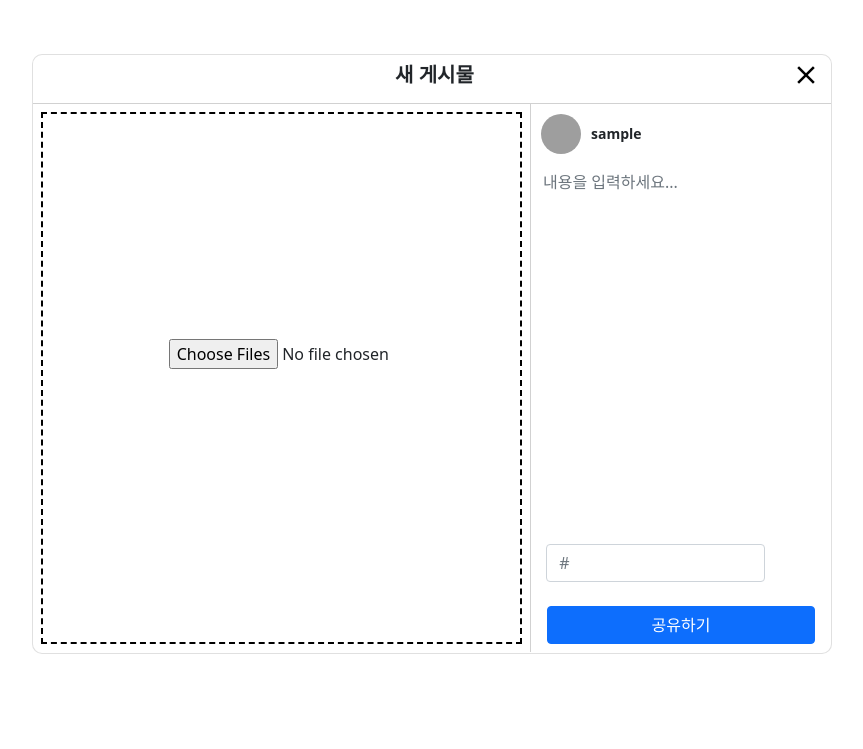
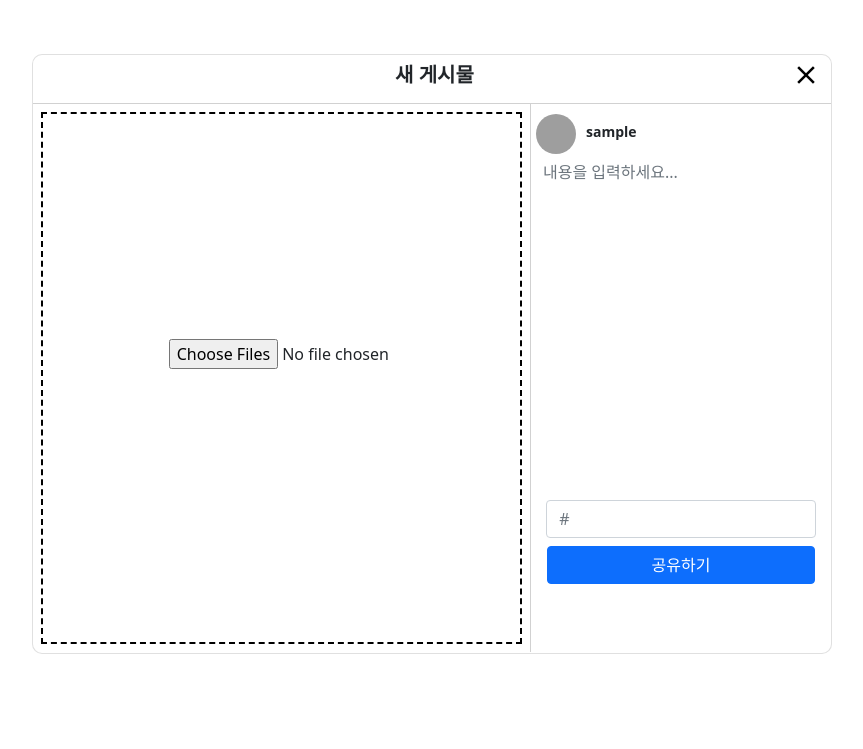
Before and after one commit to ssuin52/new_instagram, a Django app: page /post-add/ in a window 1280 px wide; the page is wider, and only the part inside the window is pictured. Shown: the part 58-807 px from the top of that part, without its empty margins (208-1071 px from the left). Run offline with Django 4.2, Linux system fonts and the light colour scheme; the visitor is signed in with stand-in values (Sample User, id 1); some libraries are stand-ins or nearby versions; grey boxes are pictures that could not be loaded.

Commit message:
부족한부분 수정

```diff
--- a/templates/base.html
+++ b/templates/base.html
@@ -51,7 +51,6 @@
             padding-top: 7%;
             background-color: white;
 
-
         }
 
         .icons a {
@@ -66,6 +65,7 @@
             height: 2000px;
             display: flex;
             flex-direction: column;
+            margin-left: 75px;
             /* margin-left: 14%;
             margin-top: -1%; */
 
@@ -79,7 +79,7 @@
             width: 300px;
             height: 480px;
             left: 72%;
-            margin-right: 10%;
+            margin-right: 5%;
             margin-left: -8%;
         }
 
@@ -133,7 +133,7 @@
 
 
         .feed_name {
-            padding: 10px;
+            margin-top:5px;
             display: flex;
             align-items: center;
         }
@@ -153,8 +153,8 @@
         }
 
         .profile_box {
-            width: 40px;
-            height: 40px;
+            width: 55px;
+            height: 55px;
             border-radius: 70%;
             overflow: hidden;
         }
@@ -180,6 +180,15 @@
             flex-direction: column;
         }
 
+        .name_contentt {
+            display: flex;
+            flex-direction: column;
+            width: 180px;
+        }
+        .name_box {
+            width: 150px;
+        }
+
         .name_content_txt {
             font-size: 12px;
             padding: 0px 10px;
@@ -192,8 +201,8 @@
         }
 
         .big_profile_box {
-            width: 60px;
-            height: 60px;
+            width: 40px;
+            height: 40px;
             border-radius: 70%;
             overflow: hidden;
         }
@@ -208,7 +217,7 @@
         .recommend_box {
             display: flex;
             justify-content: space-between;
-            padding: 5px;
+            margin-top: 10px;
             font-size: 14px;
             font-weight: bold;
             align-items: center;
--- a/templates/tweet/post-add.html
+++ b/templates/tweet/post-add.html
@@ -30,7 +30,7 @@ Post Add
                 </div>
                 <div class="modal_content_write">
                     <div class="feed_name">
-                        <div class="profile_box">
+                        <div class="big_profile_box" style="margin: 5px 0px 0px 5px;">
                             {% if user.profile %}
                             <img id="input_user_profile" type="file" name="profile" class="profile_img" src="{{ user.profile.url }}">
                             {% else %}
@@ -39,17 +39,17 @@ Post Add
                         </div>
                         <span id="input_user_id" class="feed_name_txt"> {{ user.username }} </span>
                     </div>
-                    <div style="height: 380px">
-                        <textarea id="my-content" class="feed_content_textarea form-control col-sm-4" rows="10"
+                    <div >
+                        <textarea style="height: 330px" id="my-content" class="feed_content_textarea form-control col-sm-4" rows="10"
                             name='my-content' placeholder="내용을 입력하세요..."></textarea>
                     </div>
                     <div class="row">
-                        <div class="col-sm-9" style=" margin-bottom:5%;">
-                            <input type="text" class="form-control" name="tag" id="tag" placeholder="#" style="margin-left:7%;" >
+                        <div class="col-sm-9" style=" margin-top:5%;">
+                            <input type="text" class="form-control" name="tag" id="tag" placeholder="#" style="margin-left:7%; width:270px;" >
                         </div>
                     </div>
                     {% if error %}
-                    <p class="alert alert-danger" role="alert">
+                    <p style="color:red; margin:3% auto 0px auto">
                         {{ error }}
                     </p>
                     {% endif %}
--- a/templates/tweet/tweet_detail.html
+++ b/templates/tweet/tweet_detail.html
@@ -198,7 +198,7 @@ Post Detail
                                     <div class="modal-footer">
                                         <div class="d-grid gap-2 d-md-flex justify-content-md-end">
                                             <button type="button" class="btn btn-light me-md-2"><a href="/tweet/delete/{{ tweet.id }}">
-                                                    <span class="material-symbols-outlined">delete</span>
+                                                    <span class="material-symbols-outlined" style="color:black;">delete</span>
                                                 </a></button>
                                             <button type="button" class="btn btn-light" data-bs-dismiss="modal">
                                                 <span class="material-symbols-outlined">close</span></button>
@@ -291,7 +291,7 @@ Post Detail
                                                     <div class="modal-footer">
                                                         <div class="d-grid gap-2 d-md-flex justify-content-md-end">
                                                             <button type="button" class="btn btn-light"><a href="/tweet/comment/delete/{{ cm.id }}">
-                                                                    <span class="material-symbols-outlined">delete</span>
+                                                                    <span class="material-symbols-outlined" style="color:black;">delete</span>
                                                                 </a></button>
                                                             <button type="button" class="btn btn-light" data-bs-dismiss="modal">
                                                                 <span class="material-symbols-outlined">close</span></button>
--- a/templates/user/signin.html
+++ b/templates/user/signin.html
@@ -60,12 +60,12 @@
                     <div class="form-floating mb-2 floating_form">
                         <input type="text" class="floating_input form-control" id="username" name="username"
                             placeholder="아이디">
-                        <label for="username" class="floating_label">아이디</label>
+                        <label for="username" class="floating_label" style="color: grey;">아이디</label>
                     </div>
                     <div class="form-floating mb-3 floating_form">
                         <input type="password" class="floating_input form-control" id="password" name="password"
                             placeholder="비밀번호">
-                        <label for="password" class="floating_label">비밀번호</label>
+                        <label for="password" class="floating_label" style="color: grey;">비밀번호</label>
                     </div>
 
                     {% if error %}
--- a/tweet/views.py
+++ b/tweet/views.py
@@ -105,17 +105,17 @@ def post_add(request):
 @login_required
 def post_edit(request,id):
     my_tweet = TweetModel.objects.get(id=id)
-
     if request.method == "POST":
         my_tweet.content = request.POST['my-content']
         my_tweet.image = request.FILES['image']
+
+        if my_tweet.content == '' or my_tweet.image == '':
+            my_tweet = TweetModel.objects.all().order_by('-created_at')
+
+            return render(request,'tweet/post-edit.html',{'error':'글은 공백일 수 없습니다.','tweet':my_tweet})
+
         my_tweet.save()
-
         return redirect('/tweet')
-
-    # elif my_tweet.content == '':
-    #     all_tweet = TweetModel.objects.all().order_by('-created_at')
-    #     return render(request,'tweet/post-edit.html',{'error':'글은 공백일 수 없습니다.','tweet':all_tweet})
 
     else:
         return render(request,'tweet/post-edit.html',{'tweet':my_tweet})
--- a/user/views.py
+++ b/user/views.py
@@ -22,12 +22,12 @@ def sign_up_view(request):
         if password != password2:
             return render(request, 'user/signup.html',{'error':'패스워드를 확인 해 주세요!'})
         else:
-            if username == '' or password == '':
-                return render(request, 'user/signup.html',{'error':'사용자 이름과 비밀번호는 필수 값 입니다.'})
+            if username == '' or password == '' or first_name == "":
+                return render(request, 'user/signup.html',{'error':'빈칸을 모두 채워주세요!'})
 
             exist_user = get_user_model().objects.filter(username=username)
             if exist_user:
-                return render(request, 'user/signup.html',{'error':'사용자가 존재합니다.'})
+                return render(request, 'user/signup.html',{'error':'사용자가 존재합니다!'})
             else:
                 UserModel.objects.create_user(username=username, password=password, first_name=first_name)
                 return redirect('/sign-in')
```
Also changed, not shown: templates/tweet/home.html (+10 -3 lines), templates/tweet/post-edit.html (+8 -8 lines).
